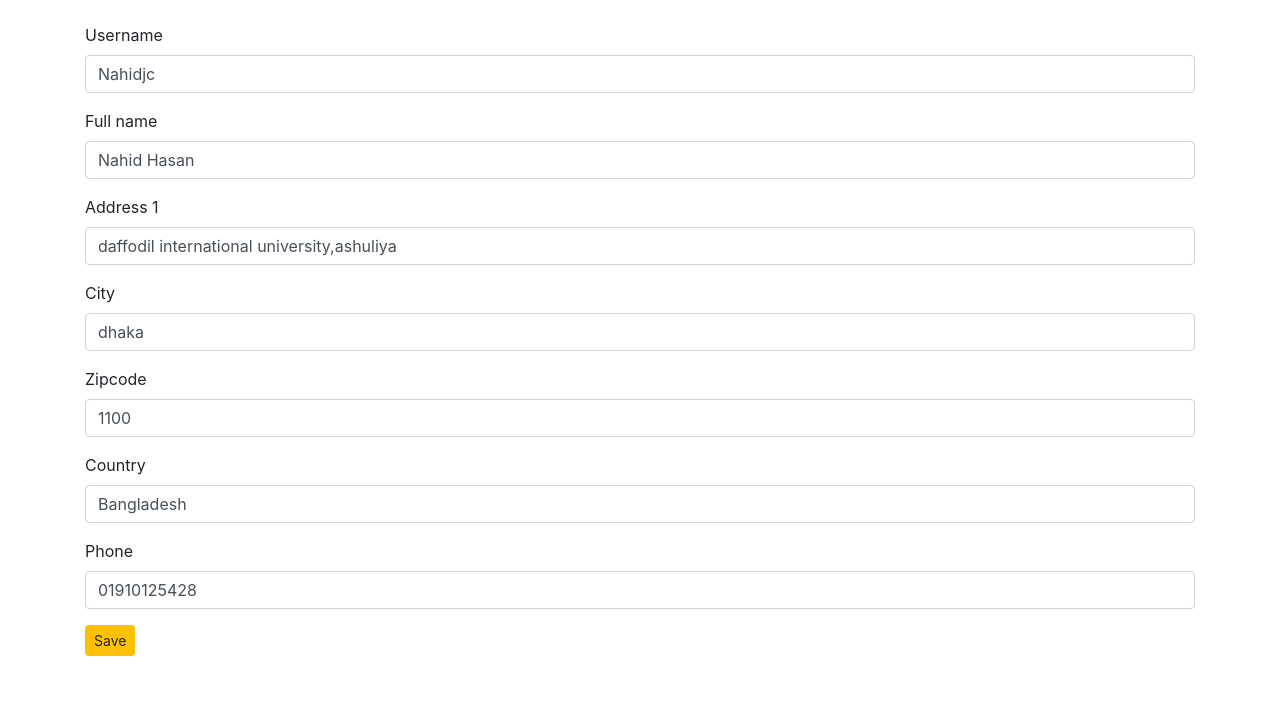
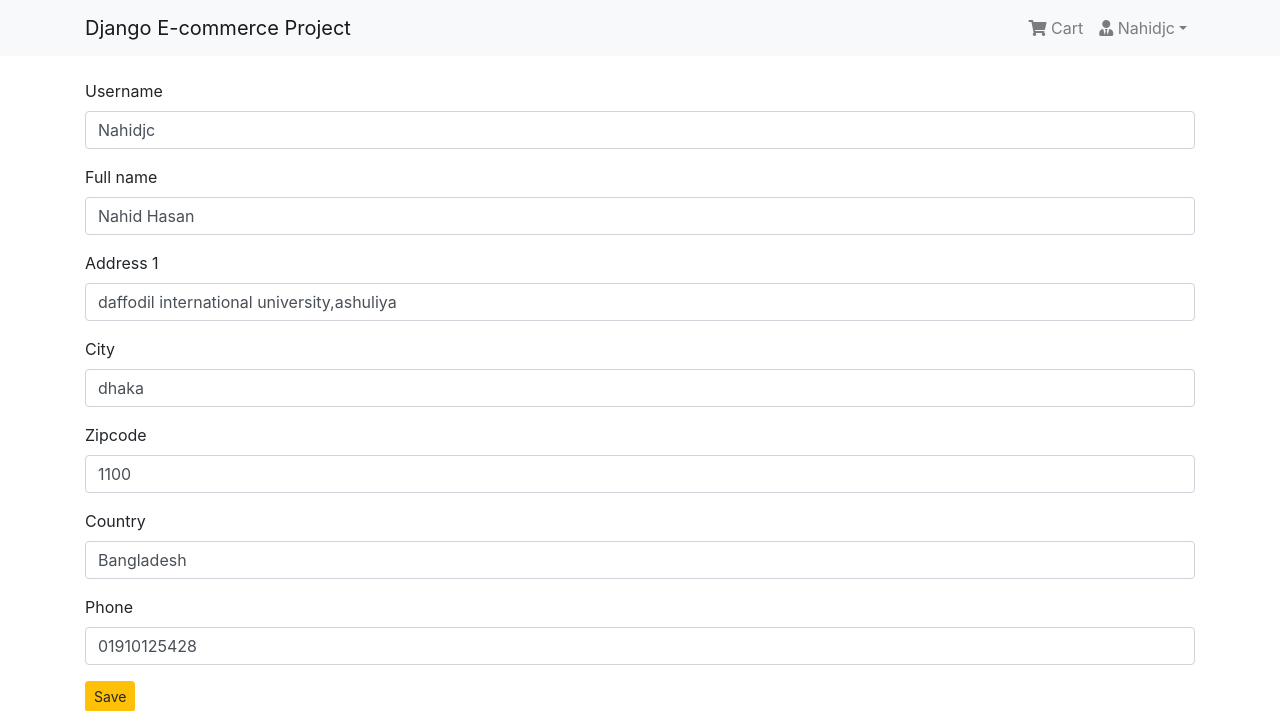
Before and after one commit to Nahidjc/E-commerce_Project_Django, a Django app: page /account/profile/ in a window 1280 px wide. Shown: the top 711 px of the page. Run offline with Django 3.2, Linux system fonts and the light colour scheme; a user stored in the database is signed in; data comes from the database, SQL or seed files in the repository; both versions use the stored data as it was after the commit; some libraries are stand-ins or nearby versions.

Commit message:
Navbar design

```diff
--- a/templates/App_Shop/home.html
+++ b/templates/App_Shop/home.html
@@ -10,11 +10,11 @@
                     <img src="/media/{{product.mainimage}}" style="widows: 100px; height: 300px;" alt="">
                 </div>
                 <figcaption class="info-wrap">
-                    <h6 class="title"> {{ product.name }}</h6>
+                    <h6 class="title"> <a href="#">{{ product.name }}</a> </h6>
                     <div class="action-wrap">
                         <div class="price-wrap h5">
                             <span class="price-new">&#2547; {{product.price|floatformat:2}}</span>
-                            <span class="price-old">&#2547; {{product.old_price|floatformat:2}}</span>
+                            <span class="price-old">&#2547;<strike>{{product.old_price|floatformat:2}}</strike> </span>
                         </div>
                     </div>
                 </figcaption>
--- a/templates/base.html
+++ b/templates/base.html
@@ -69,6 +69,7 @@
 </head>
 
 <body>
+    {% include 'navbar.html' %}
     <div class="container" style="padding-top: 15px">
         <div class="messages container mt-2">
             {% if messages %}
--- a/templates/navbar.html
+++ b/templates/navbar.html
@@ -0,0 +1,39 @@
+<nav class="navbar navbar-expand-lg navbar-light bg-light">
+    <div class="container">
+        <a class="navbar-brand" href="{% url 'App_Shop:home' %}">Django E-commerce Project</a>
+        <button type="button" class="navbar-toggler" data-toggle="collapse" data-target="#navbarNav"
+            aria-controls="navbarNav" aria-expanded="false" aria-label="Toggle navigation"><span
+                class="navbar-toggler-icon"></span>
+        </button>
+        <div class="collapse navbar-collapse" id="navbarNav">
+            <ul class="navbar-nav ml-auto">
+                {% if request.user.is_authenticated %}
+                <li class="nav-item">
+                    <a href="#" class="nav-link">
+                        <i class="fa fa-shopping-cart"></i> Cart
+
+                    </a>
+                </li>
+                <li class="nav-item">
+
+                </li>
+                <li class="nav-item dropdown">
+                    <a class="nav-link dropdown-toggle" href="#" id="navbarDropdown" role="button"
+                        data-toggle="dropdown" aria-haspopup="true" aria-expanded="false"><i
+                            class="fas fa-user-tie"></i> {{request.user.profile.username}}</a>
+                    <div class="dropdown-menu" aria-labelledby="nabbarDropdown">
+                        <a class="dropdown-item" href="{% url 'App_Login:profile' %}">Profile</a>
+                        <a class="dropdown-item" href="#">Orders</a>
+                        <div class="dropdown-divider"></div>
+                        <a class="dropdown-item" href="{% url 'App_Login:logout' %}">Logout</a>
+                    </div>
+                </li>
+                {% else %}
+                <li class="nav-item">
+                    <a href="{% url 'App_Login:login' %}" class="btn btn-primary">Login</a>
+                </li>
+                {% endif %}
+            </ul>
+        </div>
+    </div>
+</nav>
```
Also changed, not shown: db.sqlite3.
